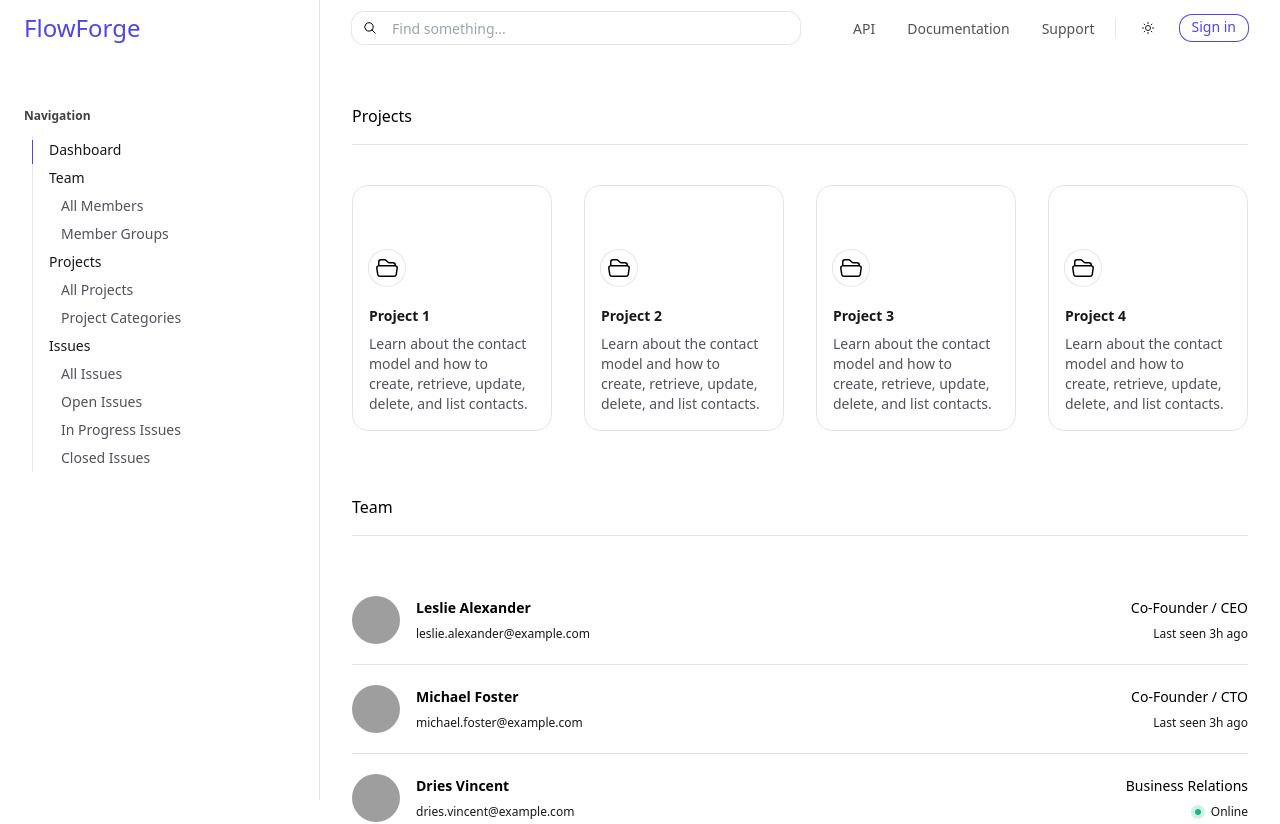
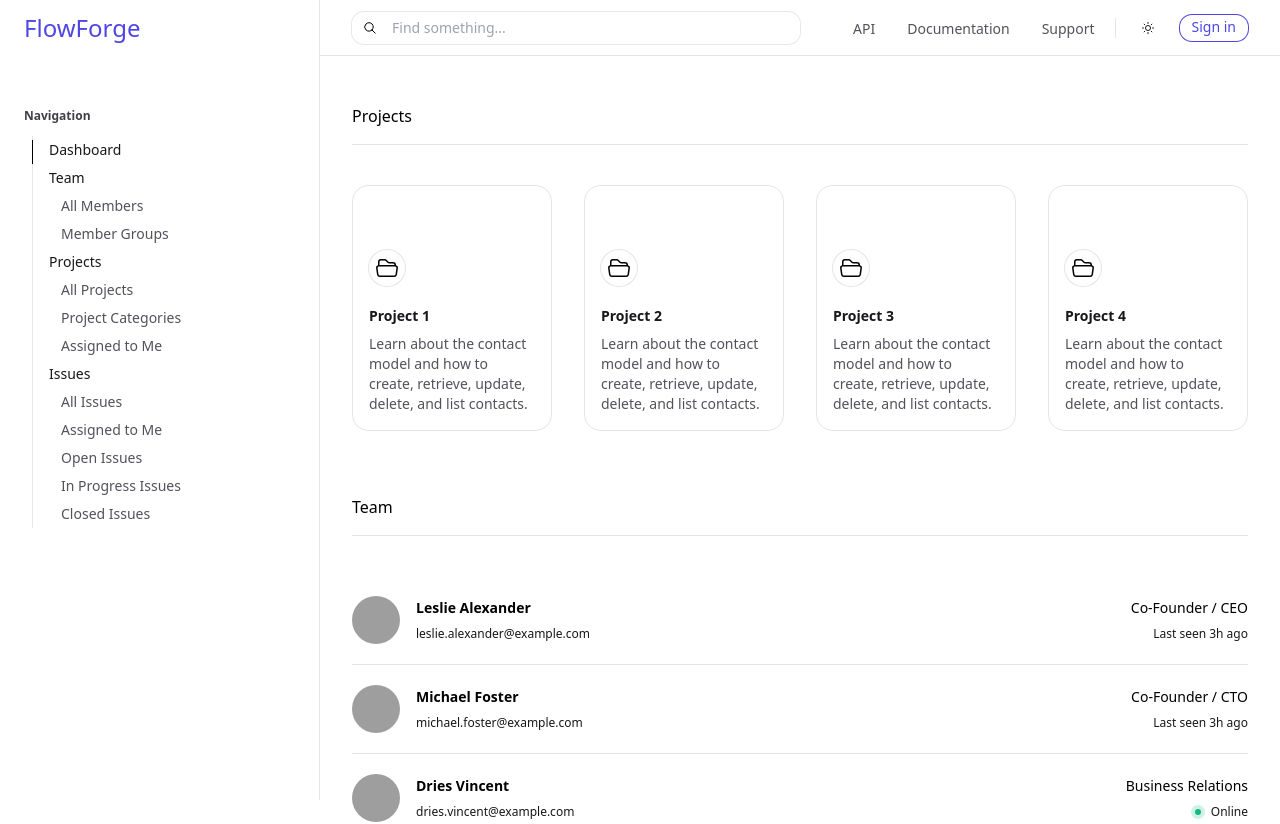
Before and after one commit to aivaras-bankauskas/vuetasks, a Vue app: page / in a window 1280 px wide. Shown: the top 824 px of the page. Built offline with nearby package versions, Linux system fonts and the light colour scheme; grey boxes are pictures that could not be loaded.

Commit message:
App.vue: update home page

```diff
--- a/src/App.vue
+++ b/src/App.vue
@@ -30,7 +30,7 @@
                             <span class="text-primary dark:text-white text-2xl">FlowForge</span>
                         </a>
                     </div>
-                    <div class="fixed inset-x-0 top-0 z-50 flex h-14 items-center justify-between gap-12 px-4 transition sm:px-6 lg:left-72 lg:z-30 lg:px-8 xl:left-80 backdrop-blur-sm dark:backdrop-blur bg-white/[var(--bg-opacity-light)] dark:bg-zinc-900/[var(--bg-opacity-dark)]" style="--bg-opacity-light:0.5;--bg-opacity-dark:0.2">
+                    <div class="fixed inset-x-0 top-0 z-50 flex h-14 items-center justify-between gap-12 px-4 border-b border-gray-light dark:border-gray-dark transition sm:px-6 lg:left-72 lg:z-30 lg:px-8 xl:left-80 backdrop-blur-sm dark:backdrop-blur bg-white/[var(--bg-opacity-light)] dark:bg-zinc-800/[var(--bg-opacity-dark)]">
                         <div class="absolute inset-x-0 top-full h-px transition bg-zinc-900/7.5 dark:bg-white/7.5"></div>
                         <div class="hidden lg:block lg:max-w-md lg:flex-auto">
                             <div class="relative">
@@ -61,7 +61,7 @@
                                     <li><a class="text-sm leading-5 text-zinc-600 transition hover:text-zinc-900 dark:text-zinc-400 dark:hover:text-white" href="#">Support</a></li>
                                 </ul>
                             </nav>
-                            <div class="hidden md:block md:h-5 md:w-px md:bg-zinc-900/10 md:dark:bg-white/15"></div>
+                            <div class="hidden md:block md:h-5 md:w-px md:bg-gray-light md:dark:bg-gray-dark"></div>
                             <div class="flex gap-4">
                                 <div class="contents lg:hidden">
                                     <button type="button" class="flex h-6 w-6 items-center justify-center rounded-md transition hover:bg-zinc-900/5 ui-not-focus-visible:outline-none dark:hover:bg-white/5 lg:hidden" aria-label="Find something...">
@@ -92,7 +92,7 @@
                                 <div class="relative mt-3 pl-2">
                                     <div class="absolute inset-x-0 top-0 bg-zinc-800/2.5 will-change-transform dark:bg-white/2.5" style="border-radius:8px;height:32px;top:0;opacity:0"></div>
                                     <div class="absolute inset-y-0 left-2 w-px bg-zinc-900/10 dark:bg-white/5"></div>
-                                    <div class="absolute left-2 h-6 w-px bg-primary" style="top:4px;opacity:1"></div>
+                                    <div class="absolute left-2 h-6 w-px bg-black dark:bg-white" style="top:4px;opacity:1"></div>
                                     <ul role="list" class="border-l border-transparent">
                                         <li class="relative">
                                             <a aria-current="page" class="flex justify-between gap-2 py-1 pr-3 text-sm transition pl-4 text-zinc-900 dark:text-white" href="/">
@@ -131,6 +131,11 @@
                                                         <span class="truncate">Project Categories</span>
                                                     </a>
                                                 </li>
+                                                <li>
+                                                    <a class="flex justify-between gap-2 py-1 pr-3 text-sm transition pl-7 text-zinc-600 hover:text-zinc-900 dark:text-zinc-400 dark:hover:text-white" href="/#project_categories">
+                                                        <span class="truncate">Assigned to Me</span>
+                                                    </a>
+                                                </li>
                                             </ul>
                                         </li>
                                         <li class="relative">
@@ -141,6 +146,11 @@
                                                 <li>
                                                     <a class="flex justify-between gap-2 py-1 pr-3 text-sm transition pl-7 text-zinc-600 hover:text-zinc-900 dark:text-zinc-400 dark:hover:text-white" href="/#all_issues">
                                                         <span class="truncate">All Issues</span>
+                                                    </a>
+                                                </li>
+                                                <li>
+                                                    <a class="flex justify-between gap-2 py-1 pr-3 text-sm transition pl-7 text-zinc-600 hover:text-zinc-900 dark:text-zinc-400 dark:hover:text-white" href="/#all_issues">
+                                                        <span class="truncate">Assigned to Me</span>
                                                     </a>
                                                 </li>
                                                 <li>
@@ -202,7 +212,7 @@
                                                 </svg>
                                             </div>
                                             <h3 class="mt-4 text-sm font-semibold leading-7 text-zinc-900 dark:text-white">
-                                                <a href="/project-1"><span class="absolute inset-0 rounded-2xl"></span>Project 2</a>
+                                                <a href="/project-2"><span class="absolute inset-0 rounded-2xl"></span>Project 2</a>
                                             </h3>
                                             <p class="mt-1 text-sm text-zinc-600 dark:text-zinc-400">Learn about the contact model and how to create, retrieve, update, delete, and list contacts.</p>
                                         </div>
@@ -215,7 +225,7 @@
                                                 </svg>
                                             </div>
                                             <h3 class="mt-4 text-sm font-semibold leading-7 text-zinc-900 dark:text-white">
-                                                <a href="/project-1"><span class="absolute inset-0 rounded-2xl"></span>Project 3</a>
+                                                <a href="/project-3"><span class="absolute inset-0 rounded-2xl"></span>Project 3</a>
                                             </h3>
                                             <p class="mt-1 text-sm text-zinc-600 dark:text-zinc-400">Learn about the contact model and how to create, retrieve, update, delete, and list contacts.</p>
                                         </div>
@@ -228,7 +238,7 @@
                                                 </svg>
                                             </div>
                                             <h3 class="mt-4 text-sm font-semibold leading-7 text-zinc-900 dark:text-white">
-                                                <a href="/project-1"><span class="absolute inset-0 rounded-2xl"></span>Project 4</a>
+                                                <a href="/project-4"><span class="absolute inset-0 rounded-2xl"></span>Project 4</a>
                                             </h3>
                                             <p class="mt-1 text-sm text-zinc-600 dark:text-zinc-400">Learn about the contact model and how to create, retrieve, update, delete, and list contacts.</p>
                                         </div>
```
